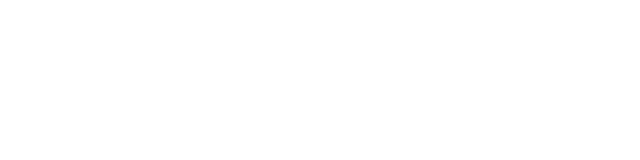
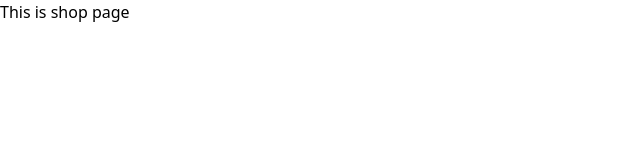
Before and after one commit to tigerza117/PSIT-Project, a Vue app in the folder frontend/: page /shop in a window 1280 px wide. Shown: the top 160 px of the page, without its empty margins (0-640 px from the left). Built offline with nearby package versions, Linux system fonts and the light colour scheme.

Commit message:
feat(routes): add shop

```diff
--- a/frontend/src/router.js
+++ b/frontend/src/router.js
@@ -3,6 +3,7 @@
 import Home from "./views/Home.vue";
 import Login from "./views/Login.vue";
 import Register from "./views/Register.vue";
+import Shop from "./views/Shop.vue";
 import Merchant from "./views/Merchant.vue";
 import Order from "./views/Order.vue";
 import Admin from "./views/Admin.vue";
@@ -25,6 +26,10 @@
       component: Register,
     },
     {
+      path: "/shop",
+      component: Shop,
+    },
+    {
       path: "/merchant",
       component: Merchant,
     },
--- /dev/null
+++ b/frontend/src/views/Shop.vue
@@ -0,0 +1,5 @@
+<template>
+  <div>
+    This is shop page
+  </div>
+</template>
```
